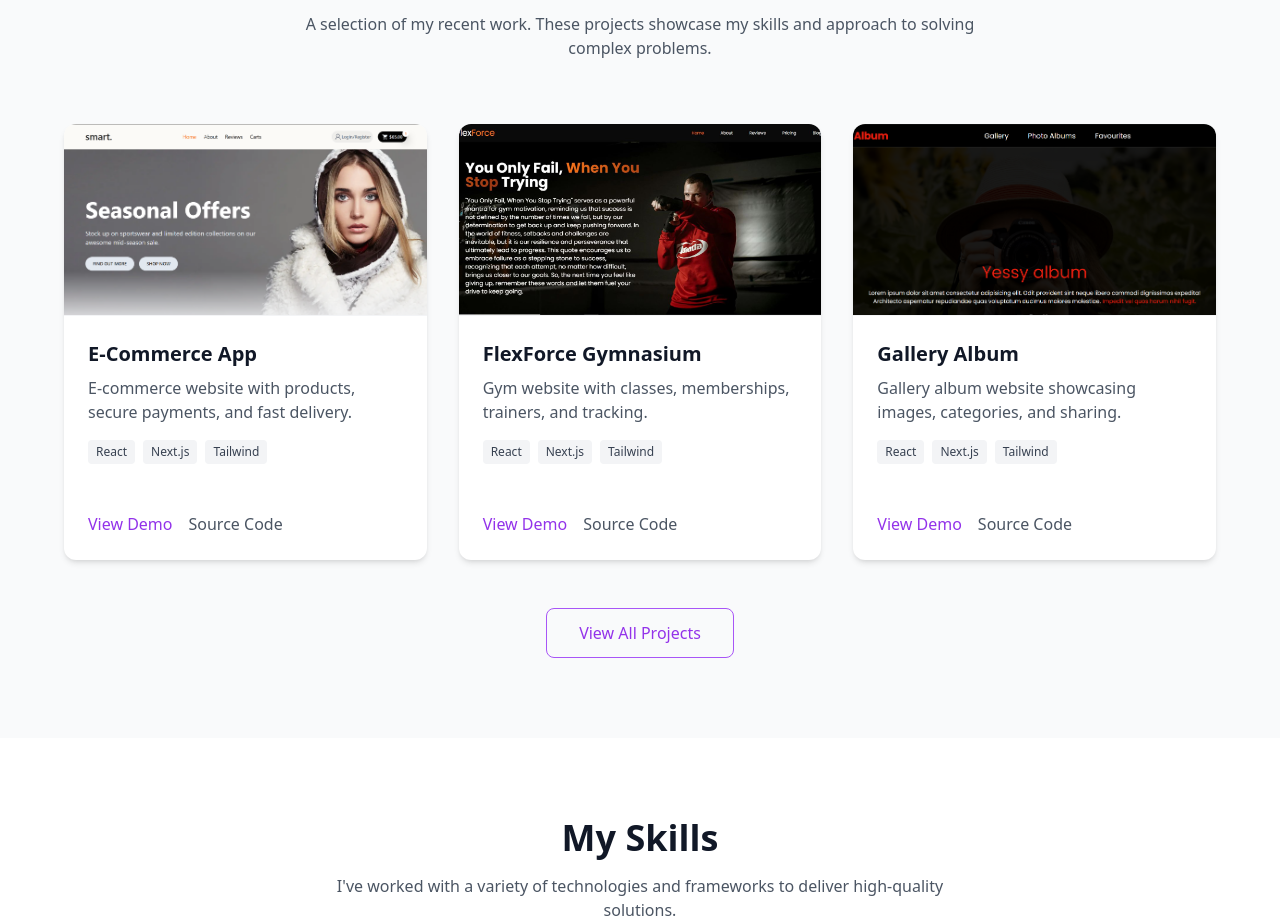
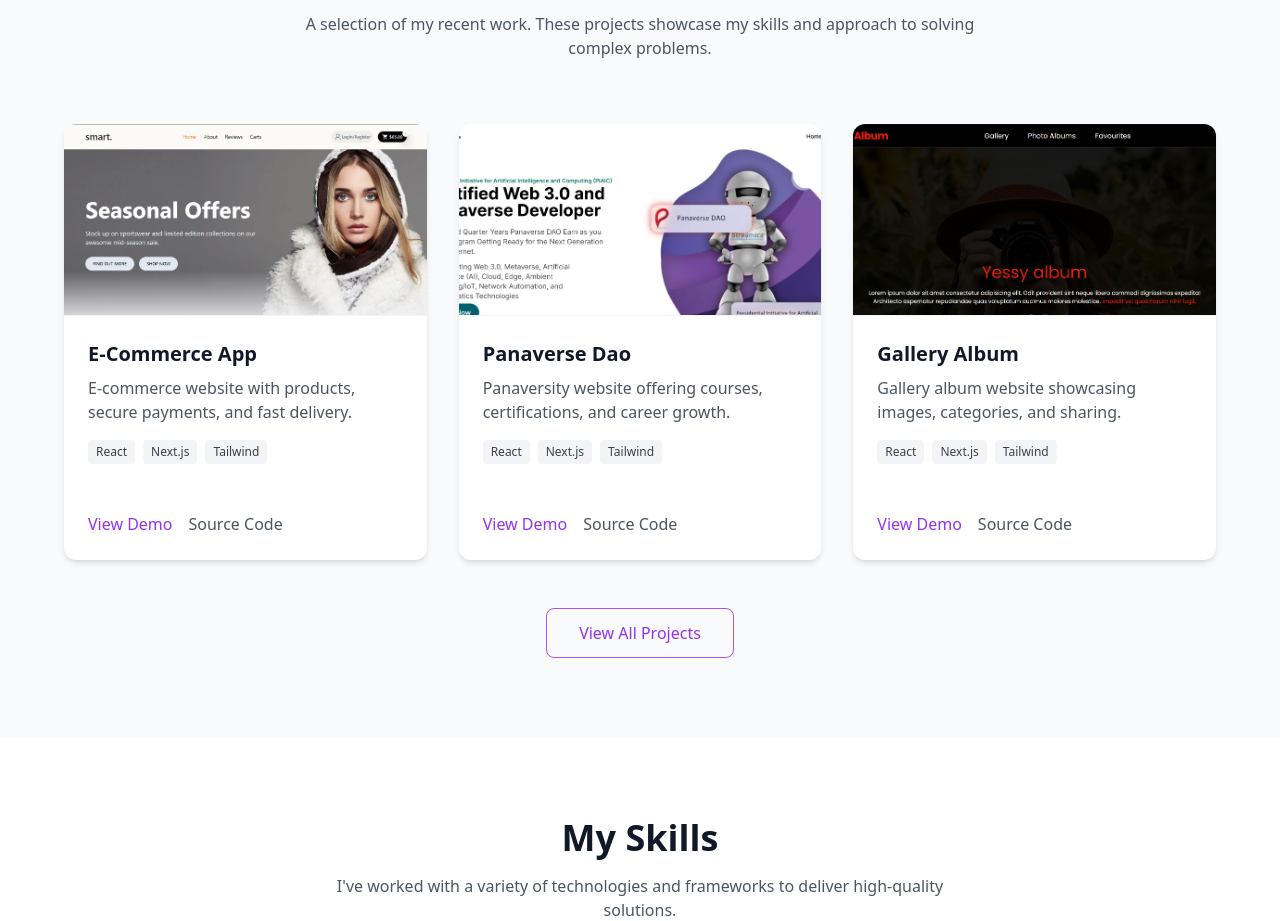
Before and after one commit to gh-tayyab/portfoli-oo, a Next.js app: page / in a window 1280 px wide. Shown: the part 988-1909 px from the top of the page. Built offline with nearby package versions, Linux system fonts and the light colour scheme.

Commit message:
fix not images showing issue

```diff
--- /dev/null
+++ b/src/app/loading.tsx
@@ -0,0 +1,45 @@
+import React from "react";
+
+interface LoadingProps {
+  message?: string;
+}
+
+const Loading: React.FC<LoadingProps> = ({ message = "Loading..." }) => {
+  return (
+    <>
+      {/* Define the spinner keyframes */}
+      <style>{`
+        @keyframes spin {
+          0% { transform: rotate(0deg); }
+          100% { transform: rotate(360deg); }
+        }
+      `}</style>
+      <div
+        style={{
+          display: "flex",
+          flexDirection: "column",
+          alignItems: "center",
+          justifyContent: "center",
+          height: "100vh",
+          width: "100%",
+        }}
+      >
+        <div
+          style={{
+            width: "50px",
+            height: "50px",
+            border: "8px solid #f3f3f3",
+            borderTop: "8px solid #3498db",
+            borderRadius: "50%",
+            animation: "spin 2s linear infinite",
+          }}
+        ></div>
+        <p style={{ marginTop: "20px", fontSize: "1.2rem", color: "#555" }}>
+          {message}
+        </p>
+      </div>
+    </>
+  );
+};
+
+export default Loading;
--- a/src/app/projects/page.tsx
+++ b/src/app/projects/page.tsx
@@ -10,6 +10,7 @@ const projects = [
     description:
       "E-commerce website with products, secure payments, and fast delivery.",
     image: "/websites/website0.png",
+    alt: "E-Commerce App website",
     technologies: ["React", "Next.js", "Tailwind"],
     demoLink: "https://e-smartstore.vercel.app/",
     codeLink: "https://github.com/gh-tayyab/e-smart",
@@ -19,7 +20,8 @@ const projects = [
     title: "FlexForce Gymnasium",
     description:
       "Gym website with classes, memberships, trainers, and tracking.",
-    image: "/websites/website1.jpg",
+    image: "/websites/website1.JPG",
+    alt: "FlexForce Gymnasium website",
     technologies: ["React", "Next.js", "Tailwind"],
     demoLink: "https://flexforce-gymnasium.vercel.app/",
     codeLink: "https://github.com/gh-tayyab/FlexForce",
@@ -30,6 +32,7 @@ const projects = [
     description:
       "Gallery album website showcasing images, categories, and sharing.",
     image: "/websites/website2.png",
+    alt: "Gallery Album website",
     technologies: ["React", "Next.js", "Tailwind"],
     demoLink: "https://gallery-album-two.vercel.app/",
     codeLink: "https://github.com/gh-tayyab/gallery-album",
@@ -40,6 +43,7 @@ const projects = [
     description:
       "Panaversity website offering courses, certifications, and career growth.",
     image: "/websites/website3.png",
+    alt: "Panaverse Dao website",
     technologies: ["React", "Next.js", "Tailwind"],
     demoLink: "https://panaverse-dao-cloneweb3.vercel.app/",
     codeLink: "https://github.com/gh-tayyab/Panaverse-Dao",
@@ -49,7 +53,8 @@ const projects = [
     title: "Seaside Escape Getaways",
     description:
       "Seaside Escape Getaways: Relaxing vacations by the ocean.",
-    image: "/websites/website4.jpg",
+    image: "/websites/website4.JPG",
+    alt: "Seaside Escape Getaways website",
     technologies: ["React", "Next.js", "Tailwind"],
     demoLink: "https://seaside-escape-gateways.vercel.app/",
     codeLink: "https://github.com/gh-tayyab/Seaside-Escape-Gateways",
@@ -59,7 +64,8 @@ const projects = [
     title: "Praroz Finance",
     description:
       "Fast, flexible financing for B2B, B2C & SaaS, with data analytics to boost revenue.",
-    image: "/websites/website5.jpg",
+    image: "/websites/website5.JPG",
+    alt: "Praroz Finance website",
     technologies: ["React", "Next.js", "Tailwind"],
     demoLink: "https://praroz.vercel.app/",
     codeLink: "https://github.com/gh-tayyab/PraRoz-Website",
@@ -70,6 +76,7 @@ const projects = [
     description:
       "Exclusive high-quality fashion at the best prices! Shop top trends with us.",
     image: "/websites/website6.png",
+    alt: "E-Shop Haven website",
     technologies: ["React", "Next.js", "Tailwind"],
     demoLink: "https://e-shophaven.vercel.app/",
     codeLink: "https://github.com/gh-tayyab/E-Commerce",
@@ -108,7 +115,7 @@ export default function Projects() {
               <figure className="relative h-48 w-full border-b border-gray-100 dark:border-gray-700">
                 <Image
                   src={project.image}
-                  alt={`Screenshot of ${project.title}`}
+                  alt={`Screenshot of ${project.alt}`}
                   fill
                   className="object-cover"
                 />
--- a/src/components/FeaturedProjectsClient.tsx
+++ b/src/components/FeaturedProjectsClient.tsx
@@ -11,24 +11,28 @@ const projects = [
     title: "E-Commerce App",
     description: "E-commerce website with products, secure payments, and fast delivery.",
     image: "/websites/website0.png",
+    alt: "E-Commerce App website",
     technologies: ["React", "Next.js", "Tailwind"],
     demoLink: "https://e-smartstore.vercel.app/",
     codeLink: "https://github.com/gh-tayyab/e-smart",
   },
   {
     id: 2,
-    title: "FlexForce Gymnasium",
-    description: "Gym website with classes, memberships, trainers, and tracking.",
-    image: "/websites/website1.jpg",
+    title: "Panaverse Dao",
+    description:
+      "Panaversity website offering courses, certifications, and career growth.",
+    image: "/websites/website3.png",
+    alt: "Panaverse Dao website",
     technologies: ["React", "Next.js", "Tailwind"],
-    demoLink: "https://flexforce-gymnasium.vercel.app/",
-    codeLink: "https://github.com/gh-tayyab/FlexForce",
+    demoLink: "https://panaverse-dao-cloneweb3.vercel.app/",
+    codeLink: "https://github.com/gh-tayyab/Panaverse-Dao",
   },
   {
     id: 3,
     title: "Gallery Album",
     description: "Gallery album website showcasing images, categories, and sharing.",
     image: "/websites/website2.png",
+    alt: "Gallery Album website",
     technologies: ["React", "Next.js", "Tailwind"],
     demoLink: "https://gallery-album-two.vercel.app/",
     codeLink: "https://github.com/gh-tayyab/gallery-album",
```
